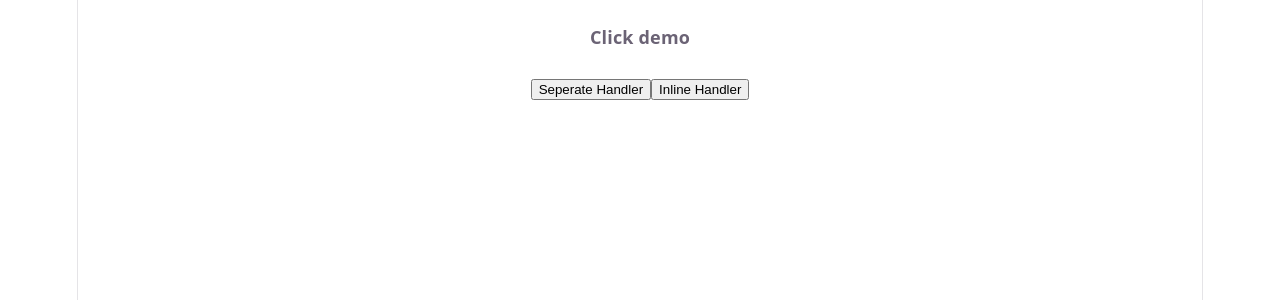
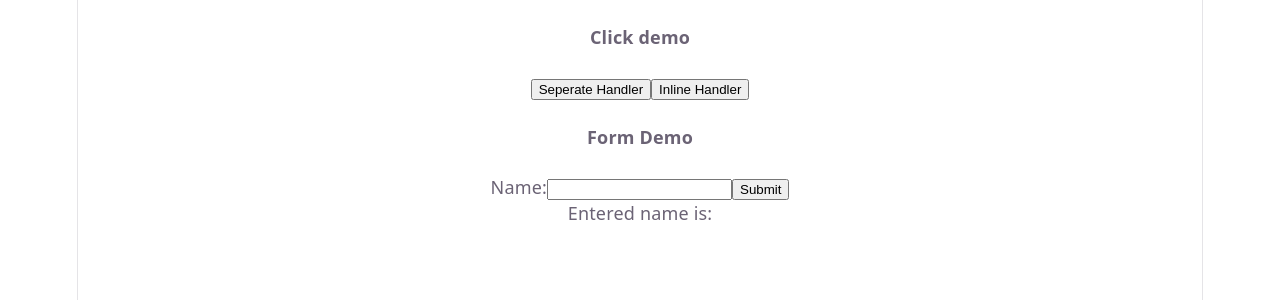
Before and after one commit to virajith21/SW_CSE_B2.2_Internship, a React (Vite) app in the folder Day/Day14/day-14-react-app/: page / in a window 1280 px wide. Shown: the top 300 px of the page. Built offline with nearby package versions, Linux system fonts and the light colour scheme.

Commit message:
Event Handler eg Two

```diff
--- a/Day/Day14/day-14-react-app/src/App.jsx
+++ b/Day/Day14/day-14-react-app/src/App.jsx
@@ -1,9 +1,11 @@
 import './App.css'
 import ClickDemo from "./components/EventHandlerOne";
+import FormDemo from "./components/EventHandlerTwo";
 function App() {
   return (
     <>
       <ClickDemo/>
+      <FormDemo />
     </>
   )
 }
--- /dev/null
+++ b/Day/Day14/day-14-react-app/src/components/EventHandlerTwo.jsx
@@ -0,0 +1,27 @@
+import { useState } from "react";
+function FormDemo() {
+    const [name,setName] = useState("");
+    function handleChange(event) {
+        setName(event.target.value);
+    }
+
+    function handleSubmit(event){
+        event.preventDefault();
+        alert("Submitted name: "+name);
+    }
+
+    return(
+        <form onSubmit={handleSubmit}>
+            <h4>Form Demo</h4>
+            Name:
+            <input type="text"
+                value = {name}
+                onChange = {handleChange}
+            />
+            <button type="submit">Submit</button>
+            <p>Entered name is: {name}</p>
+        </form>
+    );
+}
+
+export default FormDemo;
```
